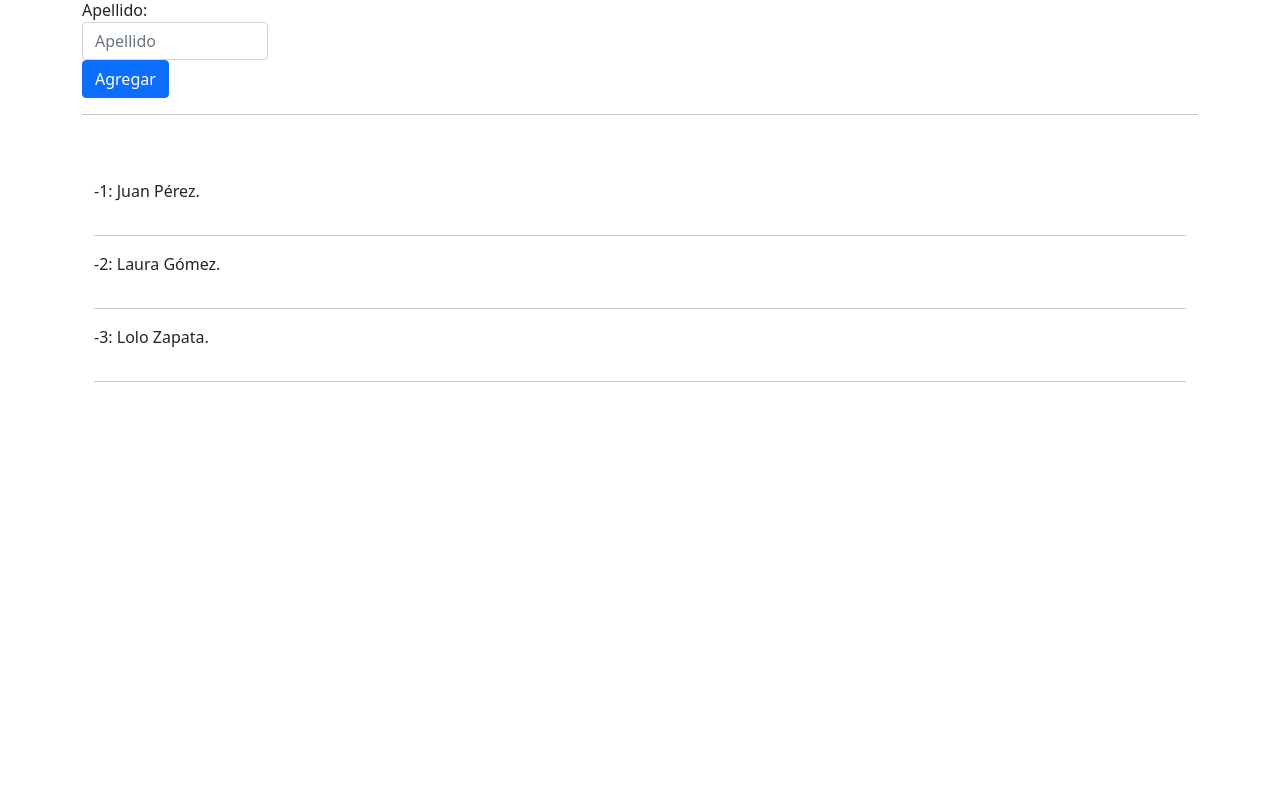
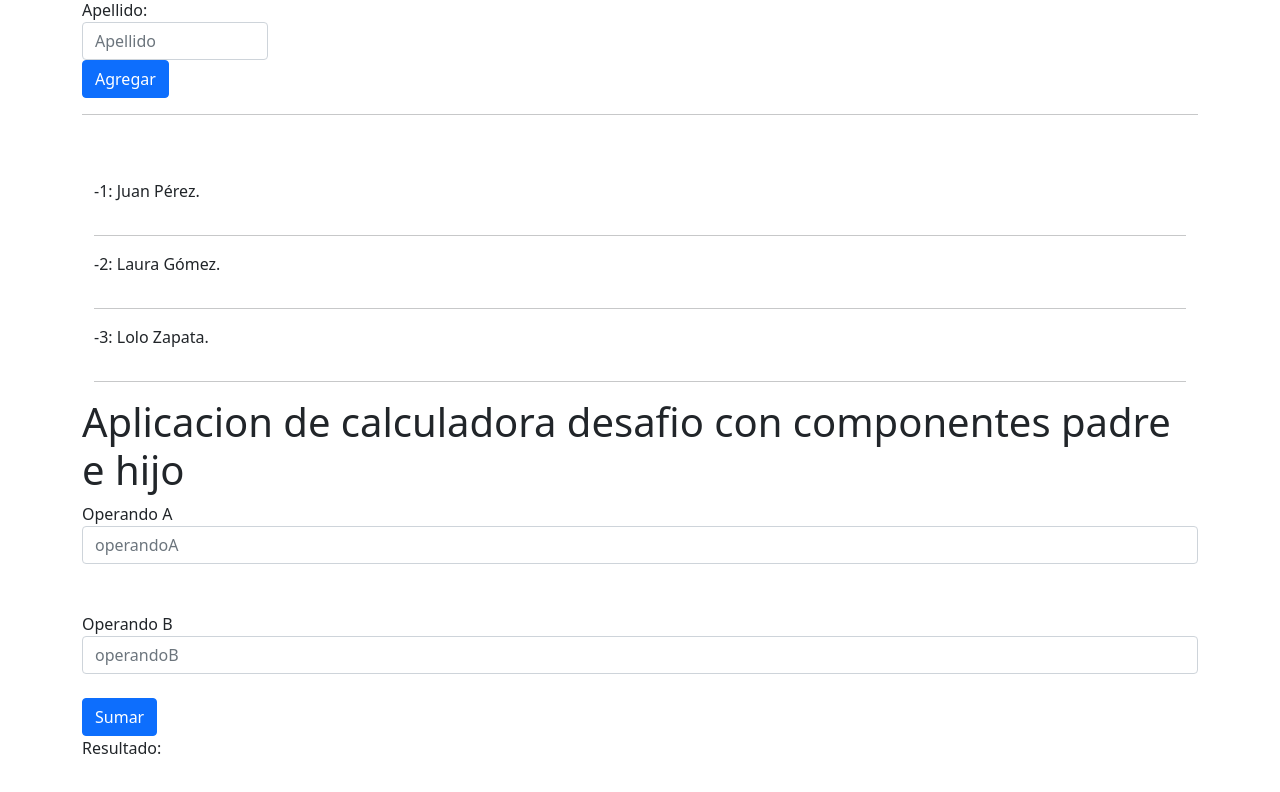
Before and after one commit to ivancostilla/proyecto-angular, an Angular app: page / in a window 1280 px wide. Shown: the part 1939-2731 px from the top of the page. Before the commit the page ends 2337 px from the top, so only its background shows below. Built offline with nearby package versions, Linux system fonts and the light colour scheme.

Commit message:
desafio calculadora con componentes padres e hijos usando @output y @input

```diff
--- a/src/app/app.component.html
+++ b/src/app/app.component.html
@@ -17,3 +17,8 @@
     <app-personas-padre></app-personas-padre>
   </div>
 </section>
+<section>
+  <div class="container">
+    <app-desafio-calculadora-padre></app-desafio-calculadora-padre>
+  </div>
+</section>
--- /dev/null
+++ b/src/app/desafio-calculadora-padre/desafio-calculadora-padre.component.html
@@ -0,0 +1,8 @@
+<h1>Aplicacion de calculadora desafio con componentes padre e hijo</h1>
+<app-formulario-calculadora
+(resultadoSuma)= 'Resultado($event)'
+></app-formulario-calculadora>
+<app-resultado-hijo
+ [resultadoHijo] = 'resultadoPadre'
+></app-resultado-hijo>
+<br/>
--- /dev/null
+++ b/src/app/desafio-calculadora-padre/desafio-calculadora-padre.component.ts
@@ -0,0 +1,16 @@
+import { Component, OnInit } from '@angular/core';
+
+@Component({
+  selector: 'app-desafio-calculadora-padre',
+  templateUrl: './desafio-calculadora-padre.component.html',
+  styleUrls: ['./desafio-calculadora-padre.component.css']
+})
+export class DesafioCalculadoraPadreComponent {
+
+  resultadoPadre: number;
+
+  Resultado(resultado: number){
+    this.resultadoPadre = resultado;
+  }
+
+}
--- /dev/null
+++ b/src/app/formulario-calculadora/formulario-calculadora.component.html
@@ -0,0 +1,15 @@
+<label for="operandoA">Operando A</label>
+<input type="number" name="operandoA" id="" class="form-control"
+placeholder='operandoA'
+[(ngModel)]='a'/>
+<br/>
+<br/>
+<label for="operandoB">Operando B</label>
+<input type="number" name="operandoB" id="" class="form-control"
+placeholder='operandoB'
+[(ngModel)]='b'/>
+<br/>
+<button class="btn btn-primary" (click)='Sumar()'
+>
+  Sumar
+</button>
--- /dev/null
+++ b/src/app/formulario-calculadora/formulario-calculadora.component.ts
@@ -0,0 +1,27 @@
+import { Component, EventEmitter, OnInit, Output } from '@angular/core';
+
+@Component({
+  selector: 'app-formulario-calculadora',
+  templateUrl: './formulario-calculadora.component.html',
+  styleUrls: ['./formulario-calculadora.component.css']
+})
+export class FormularioCalculadoraComponent{
+
+  //envio info del hijo al padre
+  @Output() resultadoSuma = new EventEmitter<number>();
+
+  a: number;
+
+  //segundo valor usando two way binding
+  b: number;
+
+  Sumar():void{
+    //definimos nueva variable:
+    let resultado = this.a + this.b;
+
+    //enviamos la info al padre:
+    this.resultadoSuma.emit(resultado);
+
+  }
+
+}
--- /dev/null
+++ b/src/app/resultado-hijo/resultado-hijo.component.html
@@ -0,0 +1 @@
+<p>Resultado: <b>{{ resultadoHijo }}</b></p>
```
Also changed, not shown: src/app/app.module.ts (+7 -1 lines), src/app/resultado-hijo/resultado-hijo.component.ts (added, +12 -0 lines), src/app/desafio-calculadora-padre/desafio-calculadora-padre.component.css (added), src/app/formulario-calculadora/formulario-calculadora.component.css (added), src/app/resultado-hijo/resultado-hijo.component.css (added).
